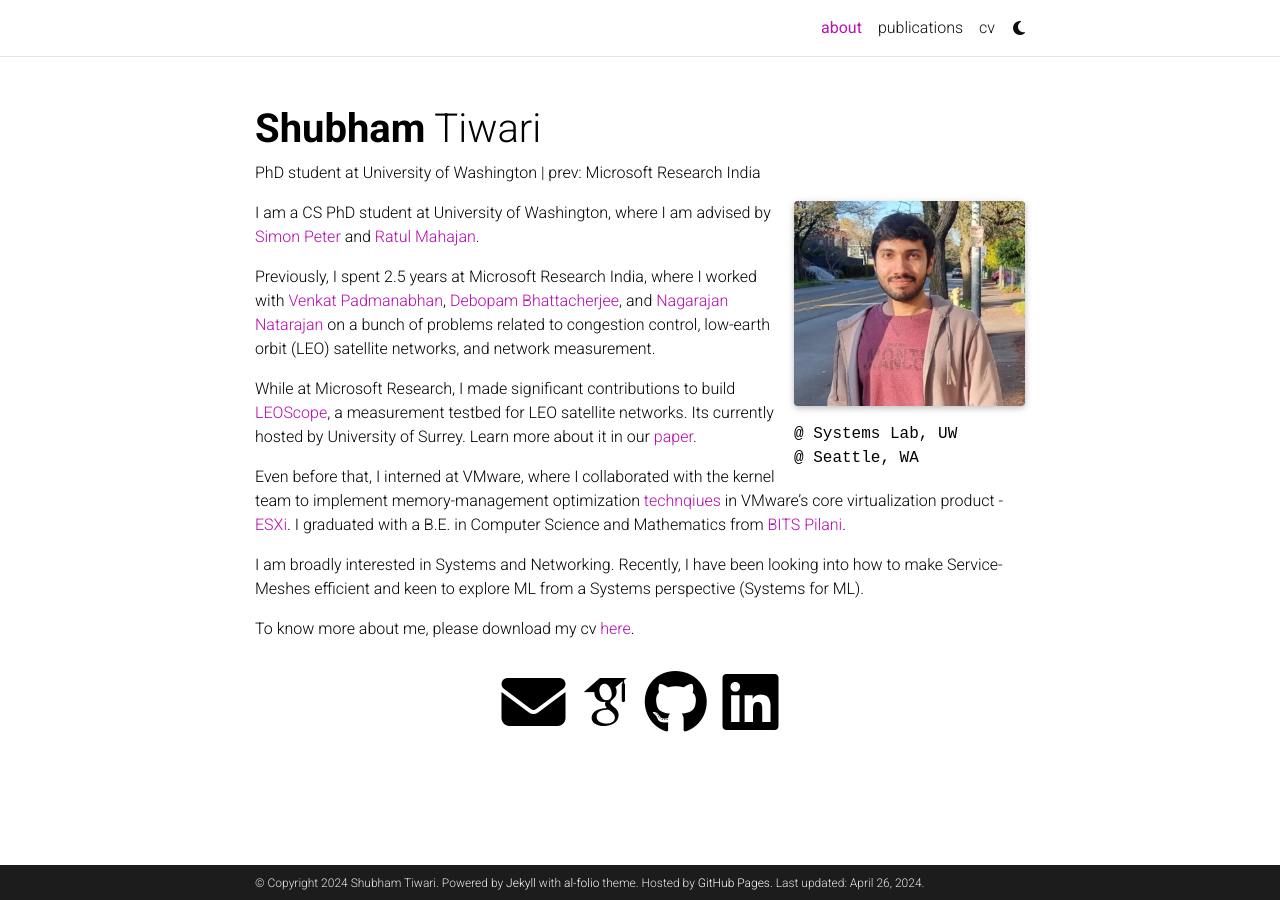
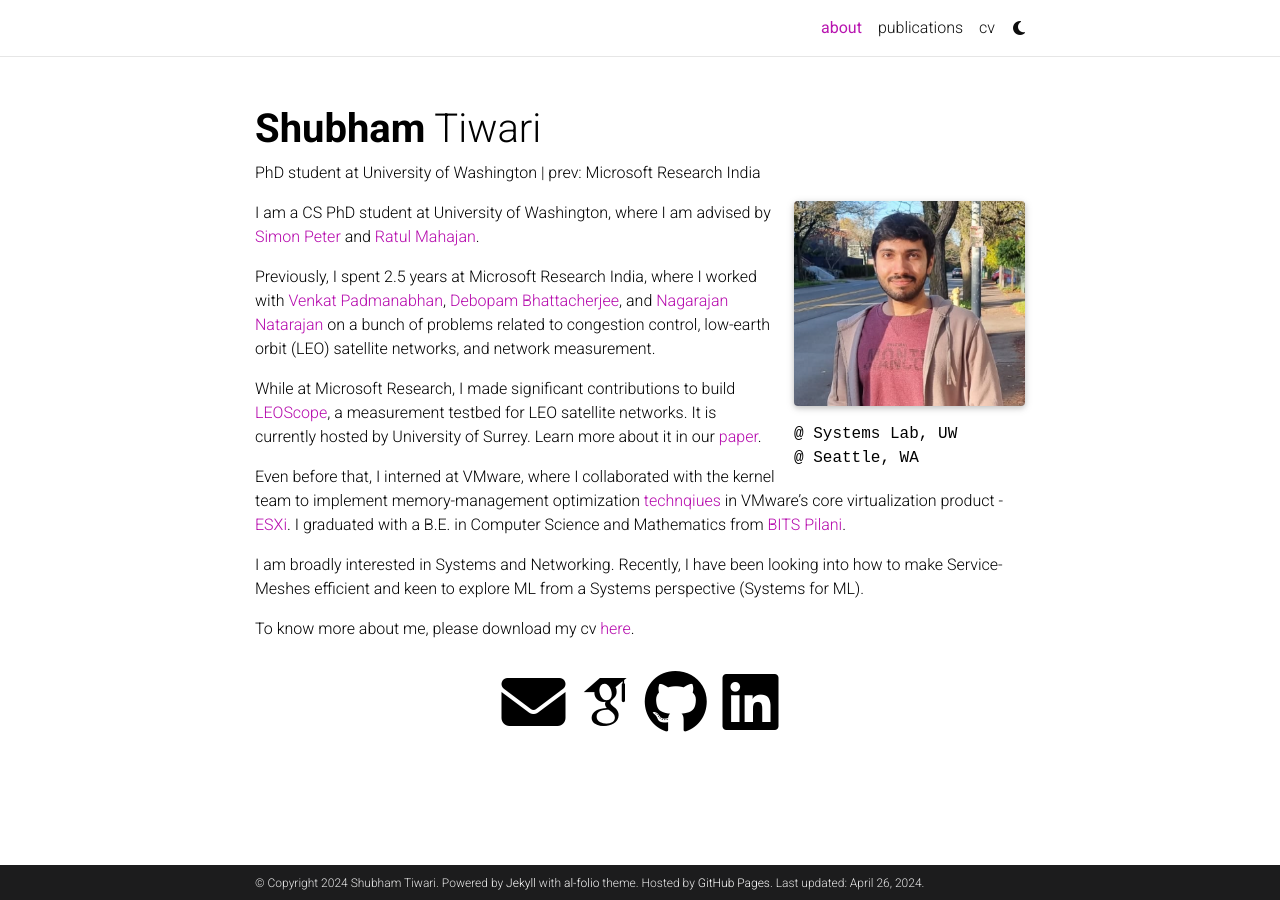
Before and after one commit to sbhTWR/sbhtwr.github.io, a Jekyll site: the page built from _pages/about.md, in a window 1280 px wide. Built offline with Jekyll 4.4.1, drawn with Linux system fonts in a browser that asks for light colours; full-size pictures stand in for the smaller copies a plugin makes; some web fonts are replaced; comment, search, counter and statistics services are not loaded; a style sheet for code colours, icons or effects is not loaded.

Commit message:
Update about.md

```diff
--- a/_pages/about.md
+++ b/_pages/about.md
@@ -22,7 +22,7 @@ I am a CS PhD student at University of Washington, where I am advised by [Simon
 
 Previously, I spent 2.5 years at Microsoft Research India, where I worked with [Venkat Padmanabhan](https://www.microsoft.com/en-us/research/people/padmanab/), [Debopam Bhattacherjee](https://bdebopam.github.io), and [Nagarajan Natarajan](https://www.microsoft.com/en-us/research/people/nagarajn/) on a bunch of problems related to congestion control, low-earth orbit (LEO) satellite networks, and network measurement.
 
-While at Microsoft Research, I made significant contributions to build [LEOScope](https://leoscope.surrey.ac.uk), a measurement testbed for LEO satellite networks. Its currently hosted by University of Surrey. Learn more about it in our [paper](https://arxiv.org/abs/2310.11835).
+While at Microsoft Research, I made significant contributions to build [LEOScope](https://leoscope.surrey.ac.uk), a measurement testbed for LEO satellite networks. It is currently hosted by University of Surrey. Learn more about it in our [paper](https://arxiv.org/abs/2310.11835).
 
 Even before that, I interned at VMware, where I collaborated with the kernel team to implement memory-management optimization [technqiues](https://research.vmware.com/projects/mitosis-transparently-self-replicating-page-tables) in VMware's core virtualization product - [ESXi](https://www.vmware.com/products/esxi-and-esx.html). I graduated with a B.E. in Computer Science and Mathematics from [BITS Pilani](https://www.bits-pilani.ac.in/pilani/).
 
```
